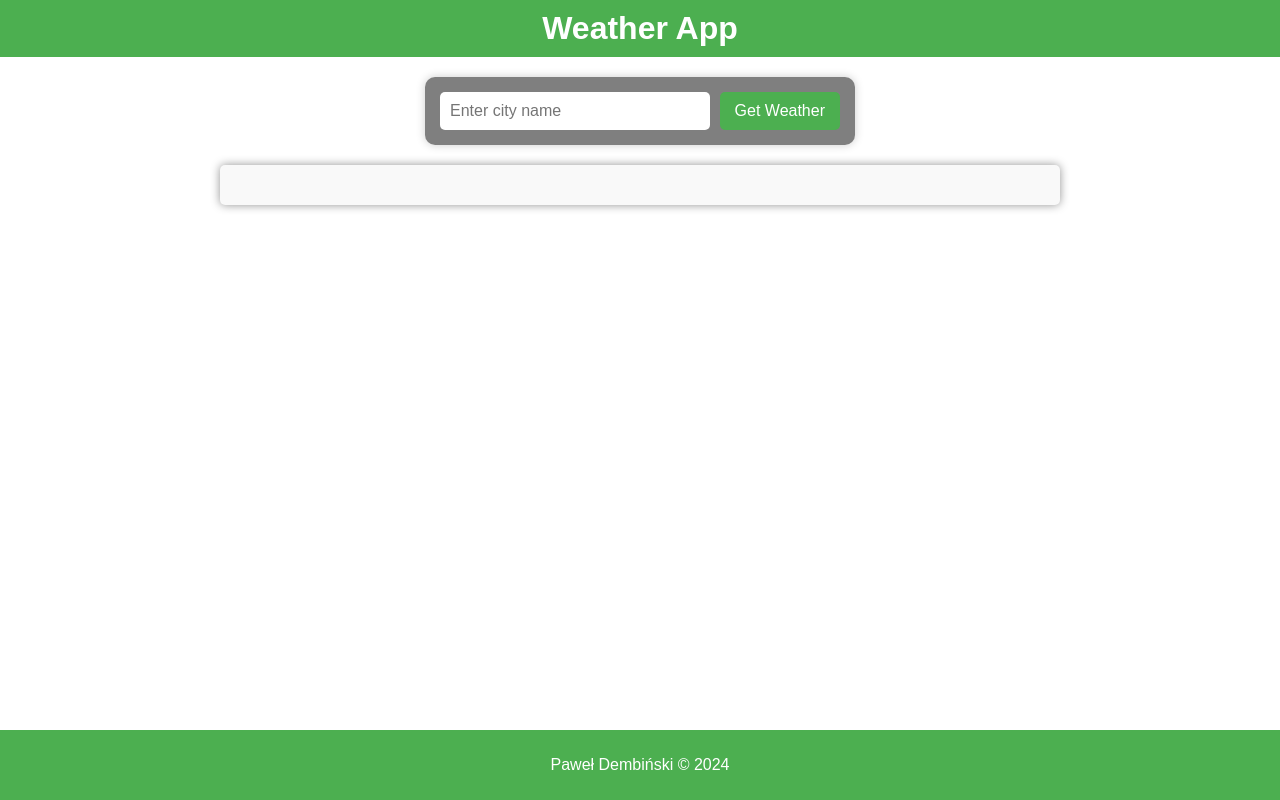
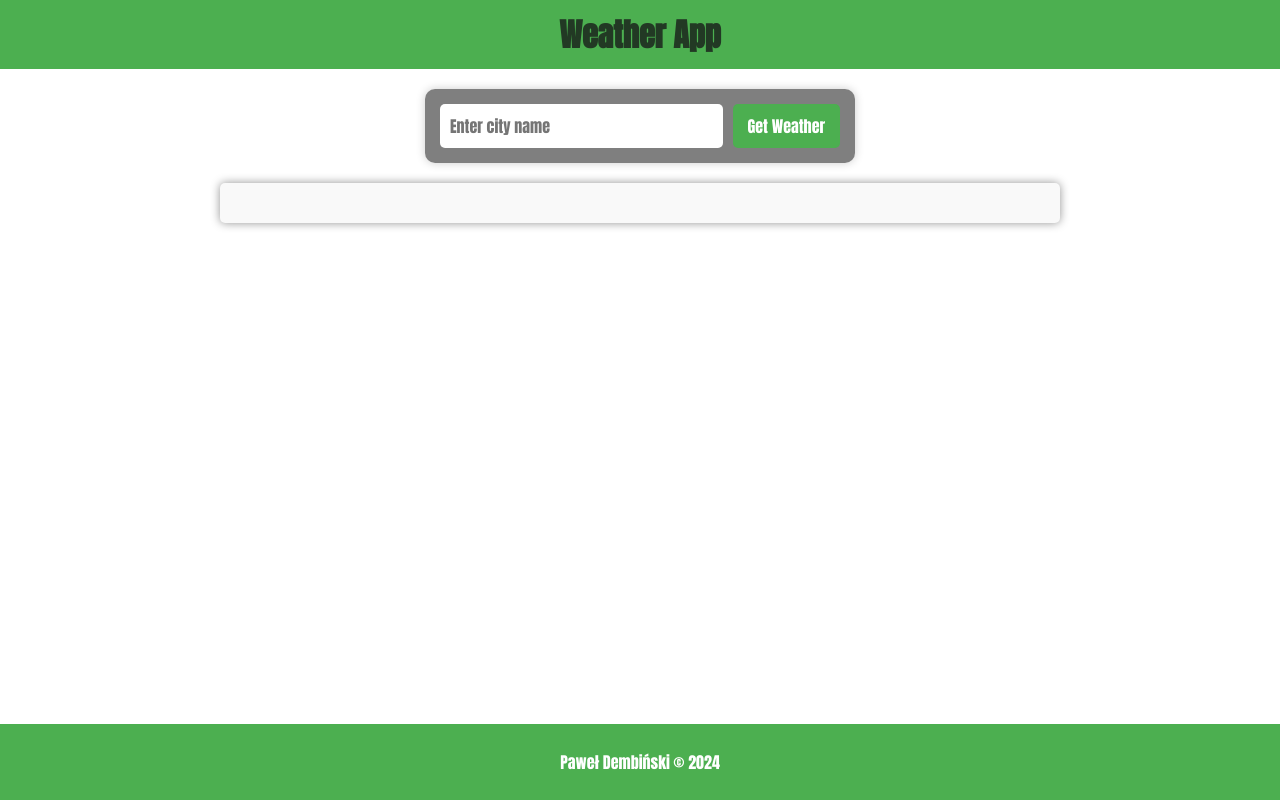
Before and after one commit to Pablo-D01/Weather-App, a plain HTML site: page index.html in a window 1280 px wide. Drawn offline with Linux system fonts and the light colour scheme; no server answers.

Commit message:
more styling

```diff
--- a/src/style.css
+++ b/src/style.css
@@ -1,11 +1,21 @@
+@import url("https://fonts.googleapis.com/css2?family=Anton&display=swap");
+
+.anton-regular {
+  font-family: "Anton", sans-serif;
+  font-weight: 400;
+  font-style: normal;
+}
+
 body {
-  font-family: Arial, sans-serif;
+  font-family: "Anton", sans-serif;
   text-align: center;
   margin: 0;
   display: flex;
   flex-direction: column;
+  color: #121111;
   min-height: 100vh;
 }
+
 .weather-form {
   margin: 20px auto;
   display: flex;
@@ -25,6 +35,7 @@ body {
   border-radius: 5px;
   font-size: 16px;
   flex: 1;
+  font-family: "Anton", sans-serif;
 }
 
 .submit-button {
@@ -36,6 +47,7 @@ body {
   cursor: pointer;
   font-size: 16px;
   transition: background-color 0.3s ease;
+  font-family: "Anton", sans-serif;
 }
 
 .submit-button:hover {
@@ -44,7 +56,7 @@ body {
 
 h1 {
   background: #4caf50;
-  color: white;
+  color: #223924;
   margin: 0;
   padding: 10px;
 }
```
